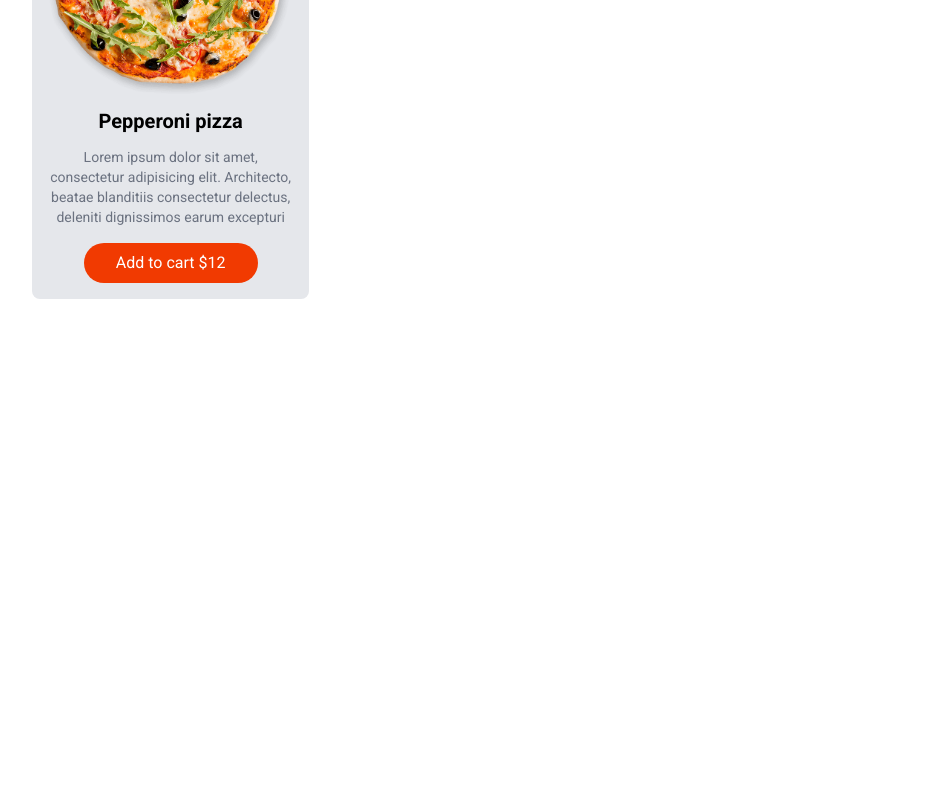
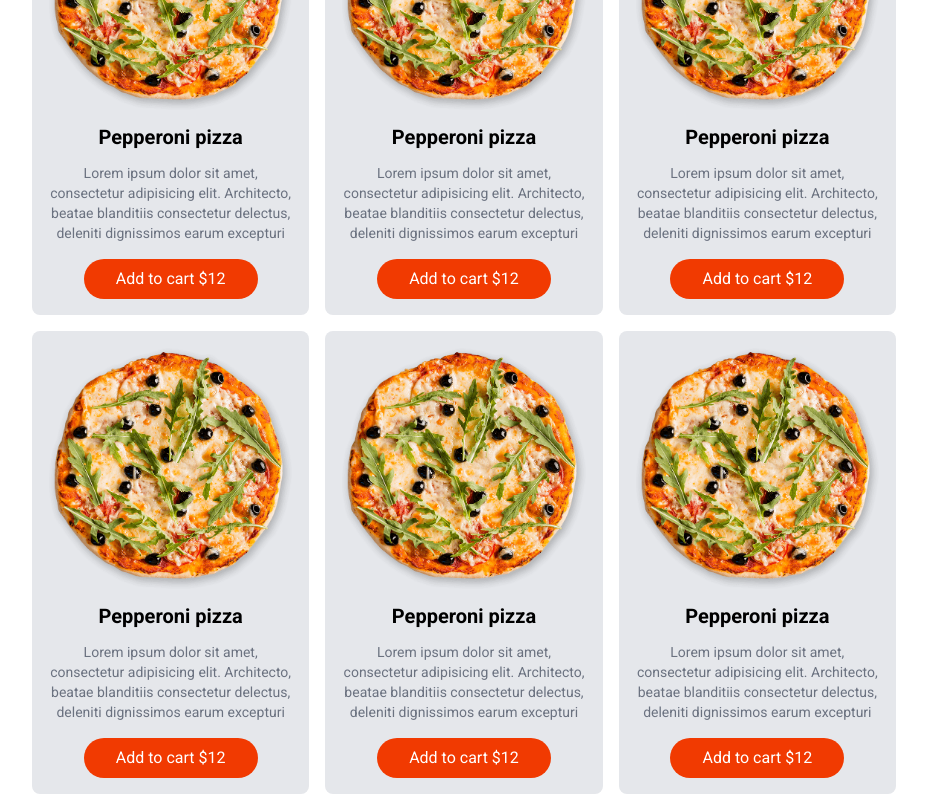
Before and after one commit to PerpetuumG/st-pizza_dawid, a Next.js app: page / in a window 1280 px wide. Shown: the part 620-1430 px from the top of the page, without its empty margins (176-1103 px from the left). Before the commit the page ends 1200 px from the top, so only its background shows below. Built offline with nearby package versions, Linux system fonts and the light colour scheme.

Commit message:
add MenuItem

```diff
--- a/src/components/layout/HomeMenu.jsx
+++ b/src/components/layout/HomeMenu.jsx
@@ -1,9 +1,10 @@
 import Image from 'next/image';
+import MenuItem from '@/components/menu/MenuItem';
 
 const HomeMenu = () => {
   return (
     <section className={''}>
-      <div className={'absolute h-full left-0 right-0 w-full justify-start'}>
+      <div className={'absolute left-0 right-0 w-full justify-start'}>
         <div className={'absolute left-0 -top-[70px] text-left -z-10'}>
           <Image src={'/sallad1.png'} alt={'sallad'} width={109} height={189} />
         </div>
@@ -13,23 +14,18 @@ const HomeMenu = () => {
         </div>
       </div>
 
-      <div className={'text-center'}>
+      <div className={'text-center mb-4'}>
         <h3 className={'uppercase text-gray-500 font-semibold leading-4'}>Check out</h3>
         <h2 className={'text-primary font-bold text-4xl italic'}>Menu </h2>
       </div>
 
       <div className={'grid grid-cols-3 gap-4'}>
-        <div className={'bg-gray-200 p-4 rounded-lg text-center'}>
-          <Image src={'/pizza.png'} alt={'pizza'} width={659} height={653} />
-          <h4 className={'font-semibold text-xl my-3'}>Pepperoni pizza</h4>
-          <p className={'text-gray-500 text-sm'}>
-            Lorem ipsum dolor sit amet, consectetur adipisicing elit. Architecto, beatae blanditiis
-            consectetur delectus, deleniti dignissimos earum excepturi{' '}
-          </p>
-          <button className={'mt-4 bg-primary text-white rounded-full px-8 py-2'}>
-            Add to cart $12
-          </button>
-        </div>
+        <MenuItem />
+        <MenuItem />
+        <MenuItem />
+        <MenuItem />
+        <MenuItem />
+        <MenuItem />
       </div>
     </section>
   );
--- /dev/null
+++ b/src/components/menu/MenuItem.jsx
@@ -0,0 +1,26 @@
+import Image from 'next/image';
+
+const MenuItem = () => {
+  return (
+    <div
+      className={
+        'bg-gray-200 p-4 rounded-lg text-center group hover:bg-white hover:shadow-md hover:shadow-black/25 transition-all'
+      }
+    >
+      <div className={'text-center'}>
+        <Image src={'/pizza.png'} alt={'pizza'} width={300} height={200} className='mx-auto' />
+      </div>
+
+      <h4 className={'font-semibold text-xl my-3'}>Pepperoni pizza</h4>
+      <p className={'text-gray-500 text-sm'}>
+        Lorem ipsum dolor sit amet, consectetur adipisicing elit. Architecto, beatae blanditiis
+        consectetur delectus, deleniti dignissimos earum excepturi{' '}
+      </p>
+      <button className={'mt-4 bg-primary text-white rounded-full px-8 py-2'}>
+        Add to cart $12
+      </button>
+    </div>
+  );
+};
+
+export default MenuItem;
```
